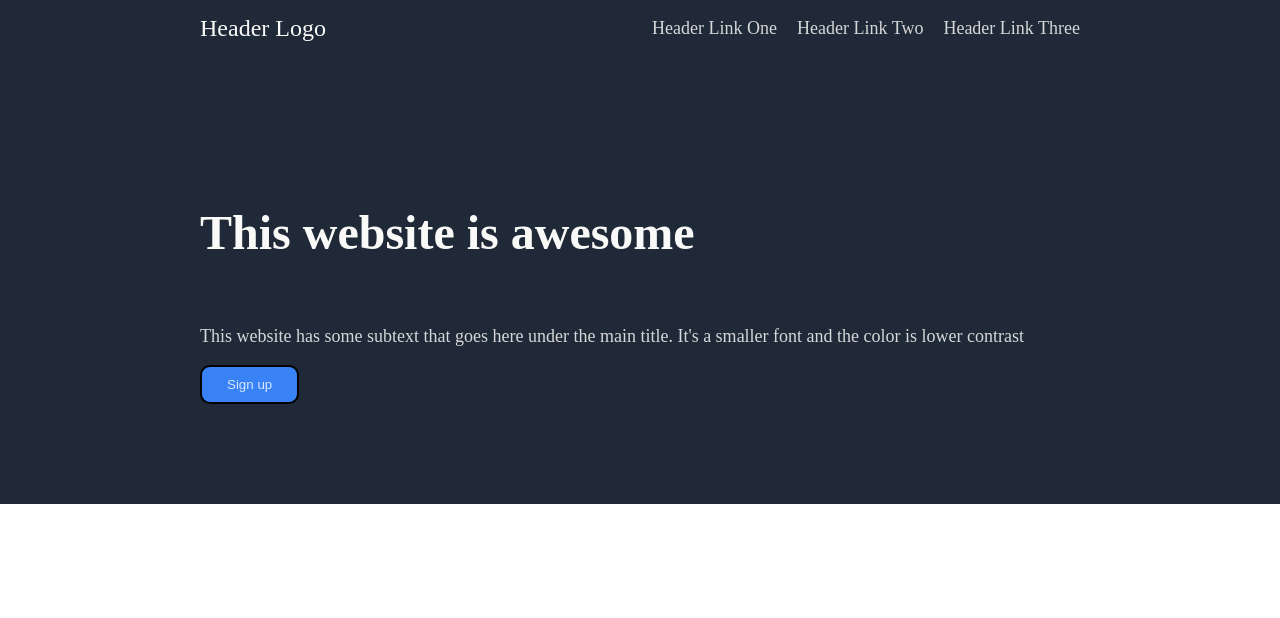
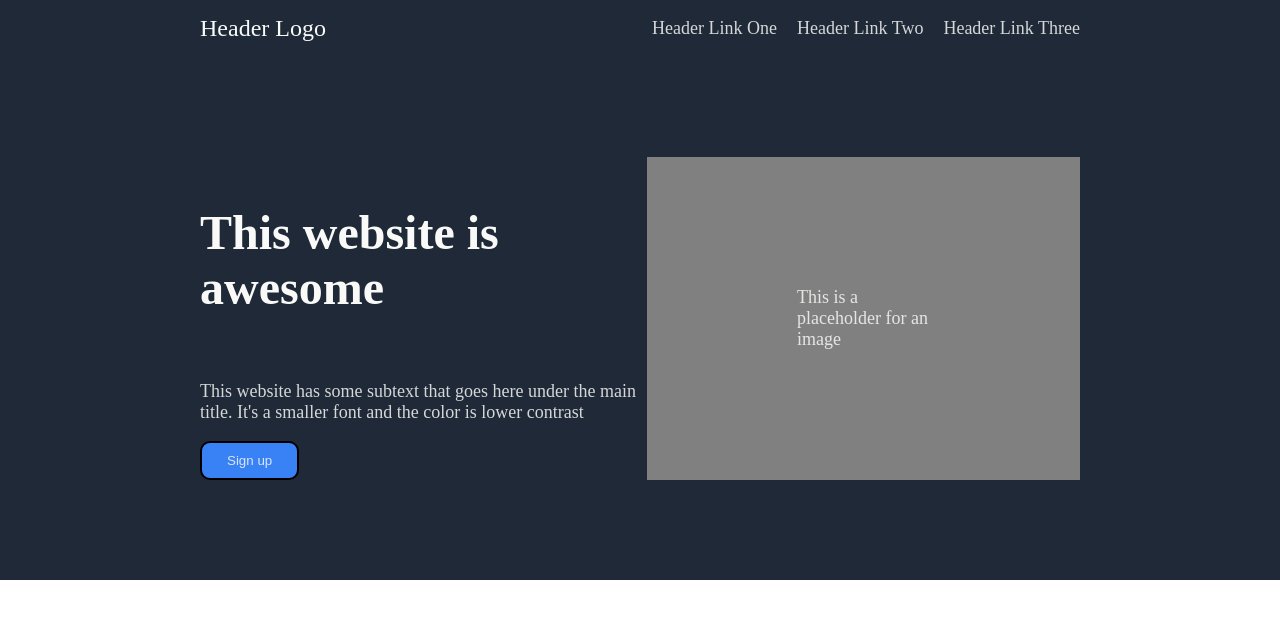
Before and after one commit to MoistButteryBiscuits/landing-page, a plain HTML site: page index.html in a window 1280 px wide. Drawn offline with Linux system fonts and the light colour scheme.

Commit message:
Add class for image-placeholder

```diff
--- a/index.html
+++ b/index.html
@@ -29,7 +29,9 @@
             </div>
             <button class = "sign-up">Sign up</button>
         </div>
-        <div class = "right-thick-header-container"></div>
+        <div class = "image-placeholder">
+            <div class = "image-text">This is a placeholder for an image</div>
+        </div>
     </div>
 </body>
 
```
